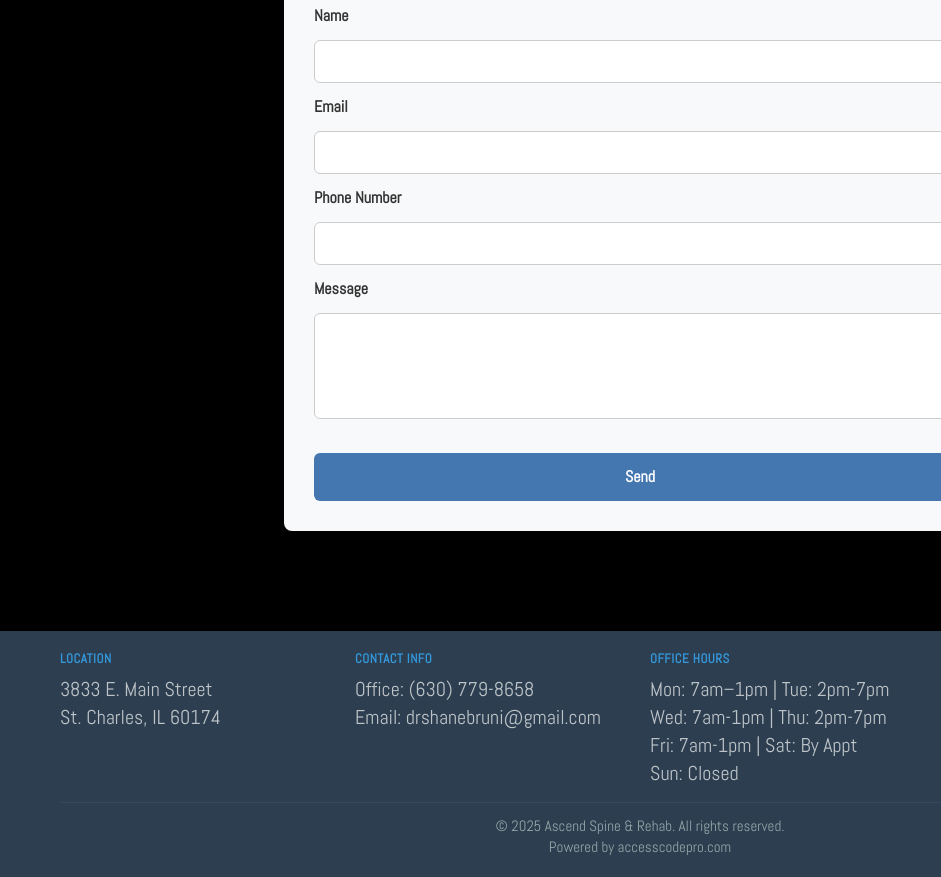
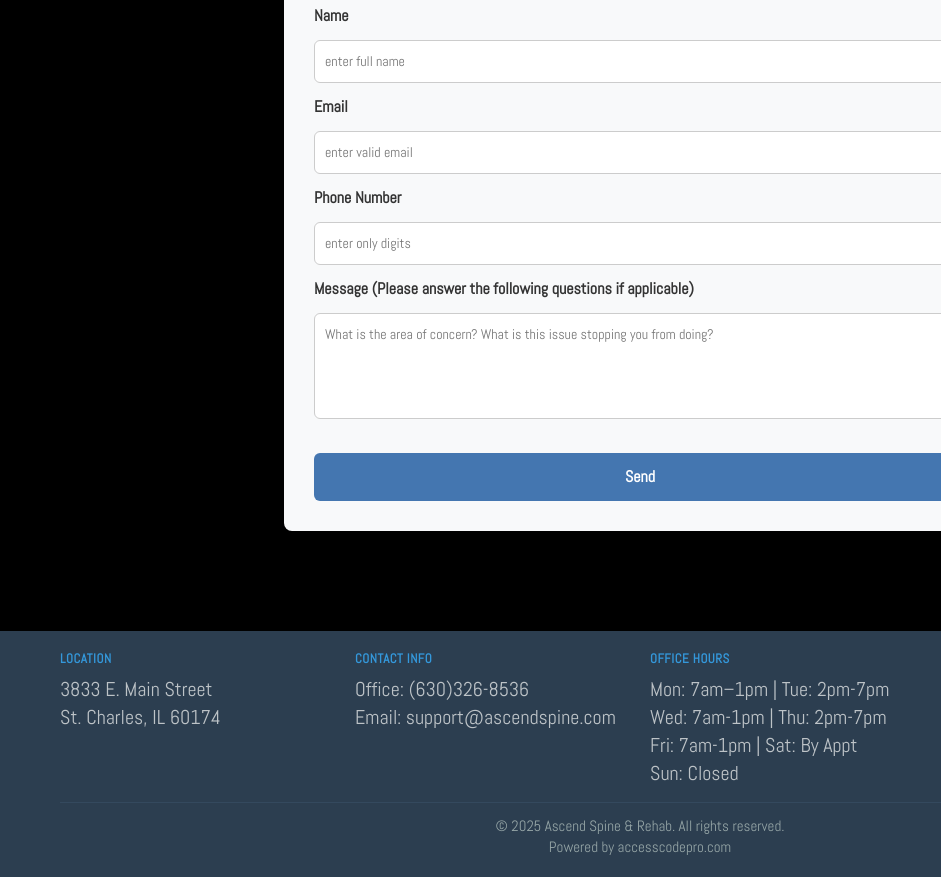
Before and after one commit to jesushernandez976/Ascend, a website built with Vite: page index.html in a window 1280 px wide. Shown: the part 5820-6697 px from the top of the page, 0-941 px from the left. Built offline with nearby package versions, Linux system fonts and the light colour scheme; a web font is replaced by a local one.

Commit message:
updates3

```diff
--- a/index.html
+++ b/index.html
@@ -402,16 +402,18 @@
                 <span id="formMessageText"></span>
               </div>
               <label for="name">Name</label>
-              <input type="text" id="name" name="name" required>
+              <input type="text" id="name" name="name" placeholder="enter full name" required>
 
               <label for="email">Email</label>
-              <input type="email" id="email" name="email" required>
+              <input type="email" id="email" name="email" placeholder="enter valid email" required>
 
               <label for="phone">Phone Number</label>
-              <input type="tel" id="phone" name="phone" required>
+              <input type="tel" id="phone" name="phone" placeholder="enter only digits" required>
 
-              <label for="message">Message</label>
-              <textarea id="message" name="message" rows="4" required></textarea>
+              <label for="message">Message (Please answer the following questions if applicable)</label>
+              <textarea id="message" name="message" rows="4"
+                placeholder="What is the area of concern? What is this issue stopping you from doing?"
+                required></textarea>
 
               <!-- reCAPTCHA checkbox -->
               <div class="g-recaptcha" data-sitekey="6Le0ZnUrAAAAAN8LUn7FpH_1X4YXC7eNxR6katYA"></div>
@@ -435,7 +437,7 @@
           <!-- Contact -->
           <div class="footer-section">
             <h6>Contact Info</h6>
-            <p>Office: (630) 779-8658<br>Email: drshanebruni@gmail.com</p>
+            <p>Office: (630)326-8536<br>Email: support@ascendspine.com</p>
           </div>
 
           <!-- Hours -->
```
Also changed, not shown: about.html (+2 -2 lines), blog.html (+1 -1 lines), contact.html (+9 -6 lines), services.html (+1 -1 lines).
